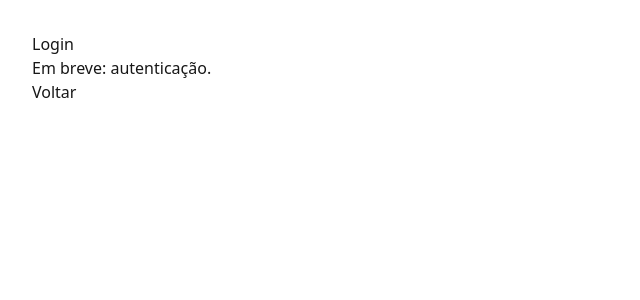
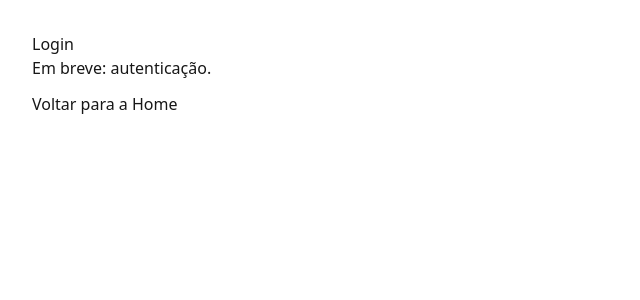
Before and after one commit to ViniLeite98/hara, a Next.js app: page /login in a window 1280 px wide. Shown: the top 300 px of the page, without its empty margins (0-640 px from the left). Built offline with nearby package versions, Linux system fonts and the light colour scheme.

Commit message:
Update page.tsx

```diff
--- a/app/login/page.tsx
+++ b/app/login/page.tsx
@@ -3,7 +3,10 @@ export default function Login() {
     <main style={{ padding: 32, fontFamily: "system-ui" }}>
       <h1>Login</h1>
       <p>Em breve: autenticação.</p>
-      <a href="/">Voltar</a>
+      <a href="/" style={{ display: "inline-block", marginTop: 12 }}>
+  Voltar para a Home
+</a>
+
     </main>
   );
 }
```
